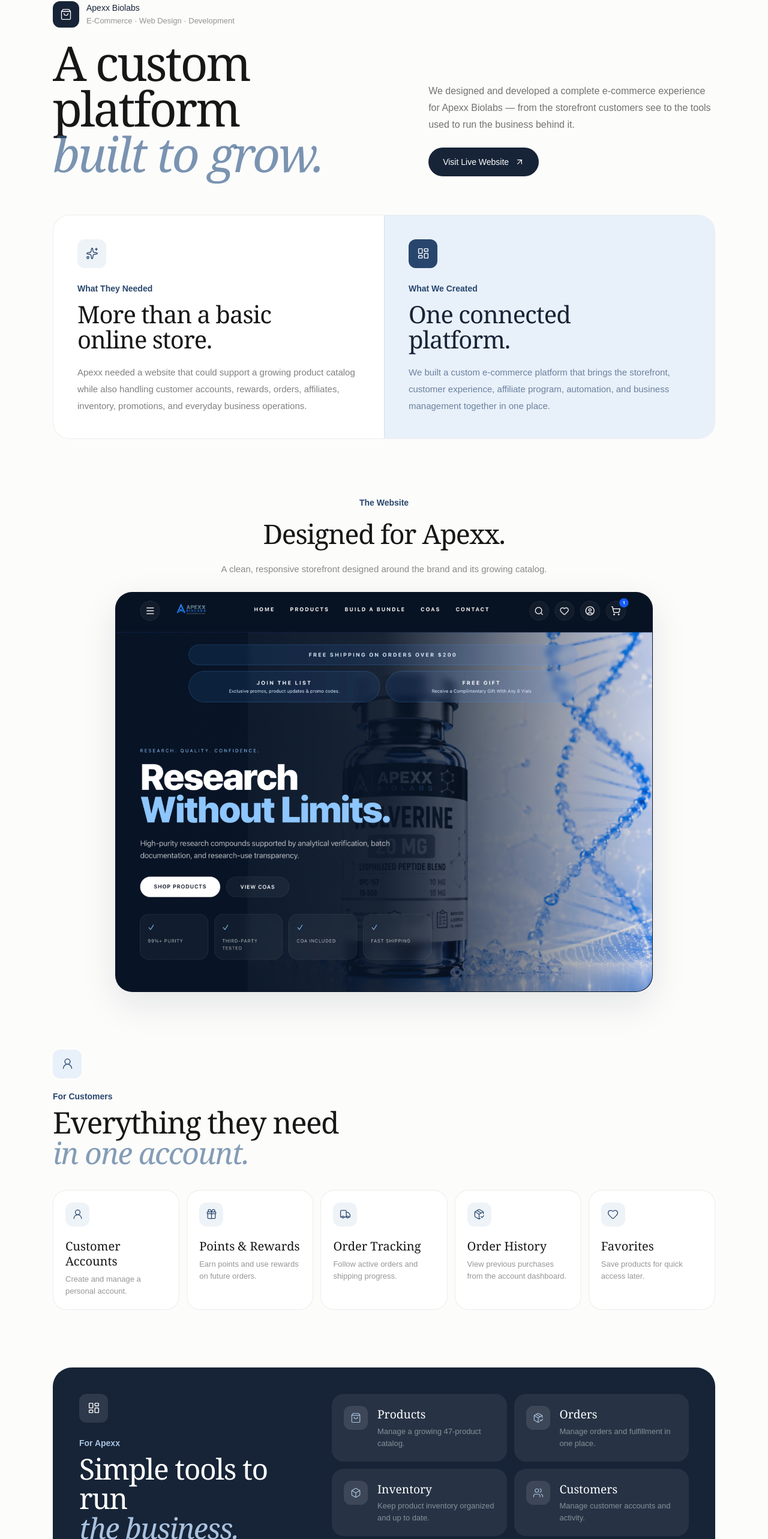
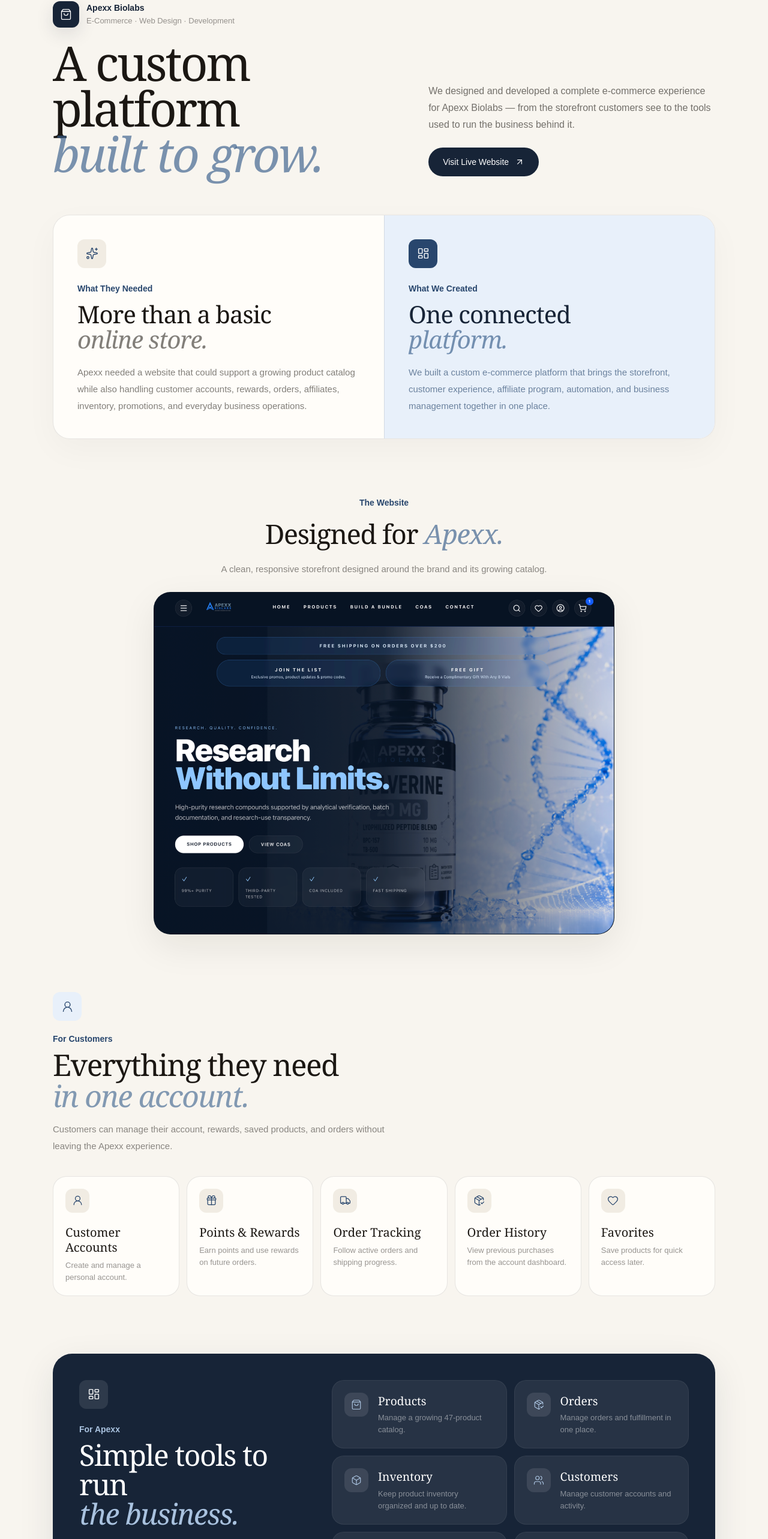
Before and after one commit to Jovavoco/jovavo, a Next.js app: page /work/apexx-biolabs in a window 1280 px wide. Shown: the part 216-2782 px from the top of the page at 60% size. Built offline with nearby package versions, Linux system fonts and the light colour scheme; no server answers.

Commit message:
Update page.tsx

```diff
--- a/app/work/apexx-biolabs/page.tsx
+++ b/app/work/apexx-biolabs/page.tsx
@@ -112,7 +112,7 @@
 
 export default function ApexxBiolabsCaseStudy() {
   return (
-    <main className="min-h-screen bg-[#fcfcfb] text-[#171717]">
+    <main className="min-h-screen bg-[#f8f5ef] text-[#1b1713]">
       {/* =========================================================
           HERO
       ========================================================= */}
@@ -120,12 +120,12 @@
         <Reveal>
           <Link
             href="/work"
-            className="group inline-flex items-center gap-2 text-sm font-medium text-[#171717]/50 transition hover:text-[#171717]"
+            className="group inline-flex items-center gap-2 text-sm font-medium text-[#1b1713]/50 transition-colors duration-300 hover:text-[#1b1713]"
           >
             <ArrowLeft
               size={17}
               strokeWidth={1.7}
-              className="transition-transform group-hover:-translate-x-1"
+              className="transition-transform duration-300 group-hover:-translate-x-1"
             />
             Back to Work
           </Link>
@@ -133,16 +133,16 @@
           <div className="mt-10 grid gap-8 md:mt-12 lg:grid-cols-[1fr_0.85fr] lg:items-end lg:gap-16">
             <div>
               <div className="mb-5 flex items-center gap-3">
-                <div className="flex h-11 w-11 items-center justify-center rounded-xl bg-[#172437] text-white">
+                <div className="flex h-11 w-11 items-center justify-center rounded-xl bg-[#172437] text-white shadow-[0_10px_30px_rgba(23,36,55,0.12)]">
                   <ShoppingBag size={20} strokeWidth={1.6} />
                 </div>
 
                 <div>
-                  <p className="text-sm font-medium text-[#172437]">
+                  <p className="text-sm font-semibold text-[#172437]">
                     Apexx Biolabs
                   </p>
 
-                  <p className="mt-0.5 text-[13px] text-[#171717]/45">
+                  <p className="mt-0.5 text-[13px] text-[#1b1713]/45">
                     E-Commerce · Web Design · Development
                   </p>
                 </div>
@@ -158,7 +158,7 @@
             </div>
 
             <div>
-              <p className="max-w-lg text-[16px] leading-7 text-[#171717]/60">
+              <p className="max-w-lg text-[16px] leading-7 text-[#1b1713]/60">
                 We designed and developed a complete e-commerce experience for
                 Apexx Biolabs — from the storefront customers see to the tools
                 used to run the business behind it.
@@ -168,13 +168,14 @@
                 href="https://apexxbiolabs.com"
                 target="_blank"
                 rel="noopener noreferrer"
-                className="group mt-6 inline-flex items-center justify-center gap-2.5 rounded-full bg-[#172437] px-6 py-3.5 text-sm font-medium text-white transition-all hover:-translate-y-0.5 hover:bg-[#28466d]"
+                className="group mt-6 inline-flex items-center justify-center gap-2.5 rounded-full bg-[#172437] px-6 py-3.5 text-sm font-medium text-white transition-all duration-300 hover:-translate-y-0.5 hover:bg-[#28466d]"
               >
                 Visit Live Website
+
                 <ArrowUpRight
                   size={16}
                   strokeWidth={1.7}
-                  className="transition-transform group-hover:translate-x-0.5 group-hover:-translate-y-0.5"
+                  className="transition-transform duration-300 group-hover:translate-x-0.5 group-hover:-translate-y-0.5"
                 />
               </a>
             </div>
@@ -186,11 +187,11 @@
           WHAT THEY NEEDED / WHAT WE CREATED
       ========================================================= */}
       <section className="mx-auto max-w-6xl px-5 pb-20 sm:px-6 md:pb-24">
-        <div className="grid overflow-hidden rounded-[1.75rem] border border-black/[0.07] bg-white md:grid-cols-2">
+        <div className="grid overflow-hidden rounded-[1.75rem] border border-[#1b1713]/10 bg-[#fffdf9] shadow-[0_18px_55px_rgba(27,23,19,0.035)] md:grid-cols-2">
           {/* WHAT THEY NEEDED */}
           <Reveal>
             <div className="h-full p-7 sm:p-9 md:p-10">
-              <div className="mb-6 flex h-12 w-12 items-center justify-center rounded-xl bg-[#eef3f8] text-[#28466d]">
+              <div className="mb-6 flex h-12 w-12 items-center justify-center rounded-xl bg-[#f1ece3] text-[#28466d]">
                 <Sparkles size={21} strokeWidth={1.6} />
               </div>
 
@@ -201,10 +202,12 @@
               <h2 className="mt-3 font-serif text-[2.1rem] font-light leading-[1.05] tracking-[-0.025em] sm:text-[2.5rem]">
                 More than a basic
                 <br />
-                online store.
+                <span className="italic text-[#1b1713]/55">
+                  online store.
+                </span>
               </h2>
 
-              <p className="mt-5 text-[15px] leading-7 text-[#171717]/55">
+              <p className="mt-5 text-[15px] leading-7 text-[#1b1713]/55">
                 Apexx needed a website that could support a growing product
                 catalog while also handling customer accounts, rewards, orders,
                 affiliates, inventory, promotions, and everyday business
@@ -215,7 +218,7 @@
 
           {/* WHAT WE CREATED */}
           <Reveal delay={80}>
-            <div className="h-full border-t border-black/[0.07] bg-[#e8f0fa] p-7 sm:p-9 md:border-l md:border-t-0 md:p-10">
+            <div className="h-full border-t border-[#1b1713]/10 bg-[#e8f0fa] p-7 sm:p-9 md:border-l md:border-t-0 md:p-10">
               <div className="mb-6 flex h-12 w-12 items-center justify-center rounded-xl bg-[#28466d] text-white">
                 <LayoutDashboard size={21} strokeWidth={1.6} />
               </div>
@@ -227,7 +230,9 @@
               <h2 className="mt-3 font-serif text-[2.1rem] font-light leading-[1.05] tracking-[-0.025em] text-[#172437] sm:text-[2.5rem]">
                 One connected
                 <br />
-                platform.
+                <span className="italic text-[#345b88]/65">
+                  platform.
+                </span>
               </h2>
 
               <p className="mt-5 text-[15px] leading-7 text-[#28466d]/65">
@@ -241,7 +246,7 @@
       </section>
 
       {/* =========================================================
-          WEBSITE — SMALLER IMAGE
+          WEBSITE
       ========================================================= */}
       <section className="mx-auto max-w-5xl px-5 pb-20 sm:px-6 md:pb-24">
         <Reveal>
@@ -251,16 +256,19 @@
             </p>
 
             <h2 className="mt-2 font-serif text-[2.3rem] font-light tracking-[-0.03em] sm:text-[2.8rem]">
-              Designed for Apexx.
+              Designed for{" "}
+              <span className="italic text-[#345b88]/65">
+                Apexx.
+              </span>
             </h2>
 
-            <p className="mx-auto mt-3 max-w-xl text-[15px] leading-7 text-[#171717]/50">
+            <p className="mx-auto mt-3 max-w-xl text-[15px] leading-7 text-[#1b1713]/50">
               A clean, responsive storefront designed around the brand and its
               growing catalog.
             </p>
           </div>
 
-          <div className="mx-auto max-w-4xl overflow-hidden rounded-[1.5rem] border border-black/[0.08] bg-[#081526] shadow-[0_20px_60px_rgba(8,21,38,0.1)] sm:rounded-[1.75rem]">
+          <div className="mx-auto max-w-3xl overflow-hidden rounded-[1.5rem] border border-[#1b1713]/10 bg-[#081526] shadow-[0_20px_60px_rgba(27,23,19,0.08)] sm:rounded-[1.75rem]">
             <img
               src="/images/work/apexx-homepagebiolabs.png"
               alt="Apexx Biolabs homepage"
@@ -291,6 +299,11 @@
                 in one account.
               </span>
             </h2>
+
+            <p className="mt-4 max-w-xl text-[15px] leading-7 text-[#1b1713]/50">
+              Customers can manage their account, rewards, saved products, and
+              orders without leaving the Apexx experience.
+            </p>
           </div>
         </Reveal>
 
@@ -298,8 +311,8 @@
           {customerFeatures.map(
             ({ icon: Icon, title, description }, index) => (
               <Reveal key={title} delay={(index % 5) * 50}>
-                <div className="h-full rounded-[1.4rem] border border-black/[0.07] bg-white p-5 transition-all duration-300 hover:-translate-y-1 hover:border-[#28466d]/20 hover:shadow-[0_15px_40px_rgba(20,30,45,0.05)]">
-                  <div className="mb-5 flex h-10 w-10 items-center justify-center rounded-xl bg-[#eef3f8] text-[#28466d]">
+                <div className="h-full rounded-[1.4rem] border border-[#1b1713]/10 bg-[#fffdf9] p-5 transition-all duration-300 hover:-translate-y-1 hover:border-[#28466d]/20 hover:shadow-[0_15px_40px_rgba(27,23,19,0.05)]">
+                  <div className="mb-5 flex h-10 w-10 items-center justify-center rounded-xl bg-[#f1ece3] text-[#28466d]">
                     <Icon size={19} strokeWidth={1.6} />
                   </div>
 
@@ -307,7 +320,7 @@
                     {title}
                   </h3>
 
-                  <p className="mt-2 text-[13px] leading-5 text-[#171717]/45">
+                  <p className="mt-2 text-[13px] leading-5 text-[#1b1713]/45">
                     {description}
                   </p>
                 </div>
@@ -322,7 +335,7 @@
       ========================================================= */}
       <section className="mx-auto max-w-6xl px-5 pb-20 sm:px-6 md:pb-24">
         <Reveal>
-          <div className="rounded-[2rem] bg-[#172437] p-7 text-white sm:p-9 md:p-11">
+          <div className="rounded-[2rem] bg-[#172437] p-7 text-white shadow-[0_20px_60px_rgba(23,36,55,0.1)] sm:p-9 md:p-11">
             <div className="grid gap-10 lg:grid-cols-[0.75fr_1.25fr] lg:gap-16">
               <div>
                 <div className="mb-6 flex h-12 w-12 items-center justify-center rounded-xl bg-white/10 text-white">
@@ -341,7 +354,7 @@
                   </span>
                 </h2>
 
-                <p className="mt-5 max-w-md text-[15px] leading-7 text-white/50">
+                <p className="mt-5 max-w-md text-[15px] leading-7 text-white/55">
                   The administrative side keeps the important parts of the
                   business organized and easy to manage.
                 </p>
@@ -352,7 +365,7 @@
                   ({ icon: Icon, title, description }) => (
                     <div
                       key={title}
-                      className="flex items-start gap-4 rounded-[1.25rem] bg-white/[0.07] p-4 sm:p-5"
+                      className="flex items-start gap-4 rounded-[1.25rem] border border-white/[0.06] bg-white/[0.07] p-4 sm:p-5"
                     >
                       <div className="flex h-10 w-10 shrink-0 items-center justify-center rounded-xl bg-white/10 text-[#a9c2df]">
                         <Icon size={18} strokeWidth={1.6} />
@@ -377,7 +390,7 @@
       </section>
 
       {/* =========================================================
-          AFFILIATES
+          AFFILIATE SYSTEM
       ========================================================= */}
       <section className="mx-auto max-w-6xl px-5 pb-20 sm:px-6 md:pb-24">
         <Reveal>
@@ -410,9 +423,9 @@
                 {affiliateFeatures.map(({ icon: Icon, title }) => (
                   <div
                     key={title}
-                    className="flex items-center gap-4 rounded-[1.25rem] bg-white/70 p-5"
+                    className="flex items-center gap-4 rounded-[1.25rem] border border-[#28466d]/10 bg-[#fffdf9]/85 p-5"
                   >
-                    <div className="flex h-10 w-10 shrink-0 items-center justify-center rounded-xl bg-[#eef3f8] text-[#28466d]">
+                    <div className="flex h-10 w-10 shrink-0 items-center justify-center rounded-xl bg-[#f1ece3] text-[#28466d]">
                       <Icon size={18} strokeWidth={1.6} />
                     </div>
 
@@ -432,13 +445,13 @@
       ========================================================= */}
       <section className="mx-auto max-w-6xl px-5 pb-20 sm:px-6 md:pb-24">
         <Reveal>
-          <div className="grid gap-10 border-y border-black/[0.08] py-12 sm:py-14 lg:grid-cols-[0.75fr_1.25fr] lg:items-center lg:gap-16">
+          <div className="grid gap-10 rounded-[2rem] border border-[#1b1713]/10 bg-[#fffdf9] p-7 shadow-[0_15px_45px_rgba(27,23,19,0.03)] sm:p-9 md:p-11 lg:grid-cols-[0.75fr_1.25fr] lg:items-center lg:gap-16">
             <div>
-              <div className="mb-5 flex h-12 w-12 items-center justify-center rounded-xl bg-[#fff0d3] text-[#8a621e]">
+              <div className="mb-5 flex h-12 w-12 items-center justify-center rounded-xl bg-[#f1ece3] text-[#8a621e]">
                 <Zap size={21} strokeWidth={1.7} />
               </div>
 
-              <p className="text-sm font-semibold text-[#171717]/50">
+              <p className="text-sm font-semibold text-[#1b1713]/50">
                 Automation
               </p>
 
@@ -449,21 +462,24 @@
                   More automation.
                 </span>
               </h2>
+
+              <p className="mt-5 max-w-md text-[15px] leading-7 text-[#1b1713]/50">
+                Routine updates happen automatically as customers and orders
+                move through the platform.
+              </p>
             </div>
 
             <div className="grid gap-3 sm:grid-cols-2">
               {automationFeatures.map((item) => (
                 <div
                   key={item}
-                  className="flex items-center gap-3 rounded-xl bg-[#f4f6f8] px-4 py-4"
+                  className="flex items-center gap-3 rounded-xl bg-[#f1ece3] px-4 py-4"
                 >
-                  <Check
-                    size={17}
-                    strokeWidth={1.8}
-                    className="shrink-0 text-[#28466d]"
-                  />
+                  <div className="flex h-8 w-8 shrink-0 items-center justify-center rounded-lg bg-[#fffdf9] text-[#28466d]">
+                    <Check size={16} strokeWidth={1.8} />
+                  </div>
 
-                  <span className="text-[14px] font-medium text-[#171717]/60">
+                  <span className="text-[14px] font-medium text-[#1b1713]/60">
                     {item}
                   </span>
                 </div>
@@ -509,13 +525,14 @@
                   href="https://apexxbiolabs.com"
                   target="_blank"
                   rel="noopener noreferrer"
-                  className="group mt-6 inline-flex items-center gap-2 text-sm font-semibold text-[#172437] transition hover:opacity-60"
+                  className="group mt-6 inline-flex items-center gap-2 text-sm font-semibold text-[#172437] transition-opacity duration-300 hover:opacity-60"
                 >
                   Explore Apexx Biolabs
+
                   <ArrowUpRight
                     size={16}
                     strokeWidth={1.7}
-                    className="transition-transform group-hover:translate-x-0.5 group-hover:-translate-y-0.5"
+                    className="transition-transform duration-300 group-hover:translate-x-0.5 group-hover:-translate-y-0.5"
                   />
                 </a>
               </div>
@@ -529,7 +546,11 @@
       ========================================================= */}
       <section className="mx-auto max-w-6xl px-5 pb-24 pt-8 sm:px-6 md:pb-28">
         <Reveal>
-          <div className="py-12 text-center sm:py-14">
+          <div className="rounded-[2rem] border border-[#1b1713]/10 bg-[#fffdf9] px-6 py-12 text-center sm:px-10 sm:py-14">
+            <div className="mx-auto mb-6 flex h-11 w-11 items-center justify-center rounded-xl bg-[#f1ece3] text-[#28466d]">
+              <ArrowUpRight size={19} strokeWidth={1.6} />
+            </div>
+
             <h2 className="font-serif text-[2.6rem] font-light leading-[1.03] tracking-[-0.03em] sm:text-[3.3rem]">
               Have a project{" "}
               <span className="italic text-[#345b88]/60">
@@ -537,19 +558,20 @@
               </span>
             </h2>
 
-            <p className="mx-auto mt-4 max-w-md text-[15px] leading-7 text-[#171717]/50">
+            <p className="mx-auto mt-4 max-w-md text-[15px] leading-7 text-[#1b1713]/50">
               Tell us what your business needs. We&apos;ll build around it.
             </p>
 
             <Link
               href="/contact"
-              className="group mt-7 inline-flex w-full items-center justify-center gap-2.5 rounded-full bg-[#172437] px-7 py-3.5 text-sm font-medium text-white transition-all hover:-translate-y-0.5 hover:bg-[#28466d] sm:w-auto"
+              className="group mt-7 inline-flex w-full items-center justify-center gap-2.5 rounded-full bg-[#172437] px-7 py-3.5 text-sm font-medium text-white transition-all duration-300 hover:-translate-y-0.5 hover:bg-[#28466d] sm:w-auto"
             >
               Start a Project
+
               <ArrowUpRight
                 size={16}
                 strokeWidth={1.7}
-                className="transition-transform group-hover:translate-x-0.5 group-hover:-translate-y-0.5"
+                className="transition-transform duration-300 group-hover:translate-x-0.5 group-hover:-translate-y-0.5"
               />
             </Link>
           </div>
```
